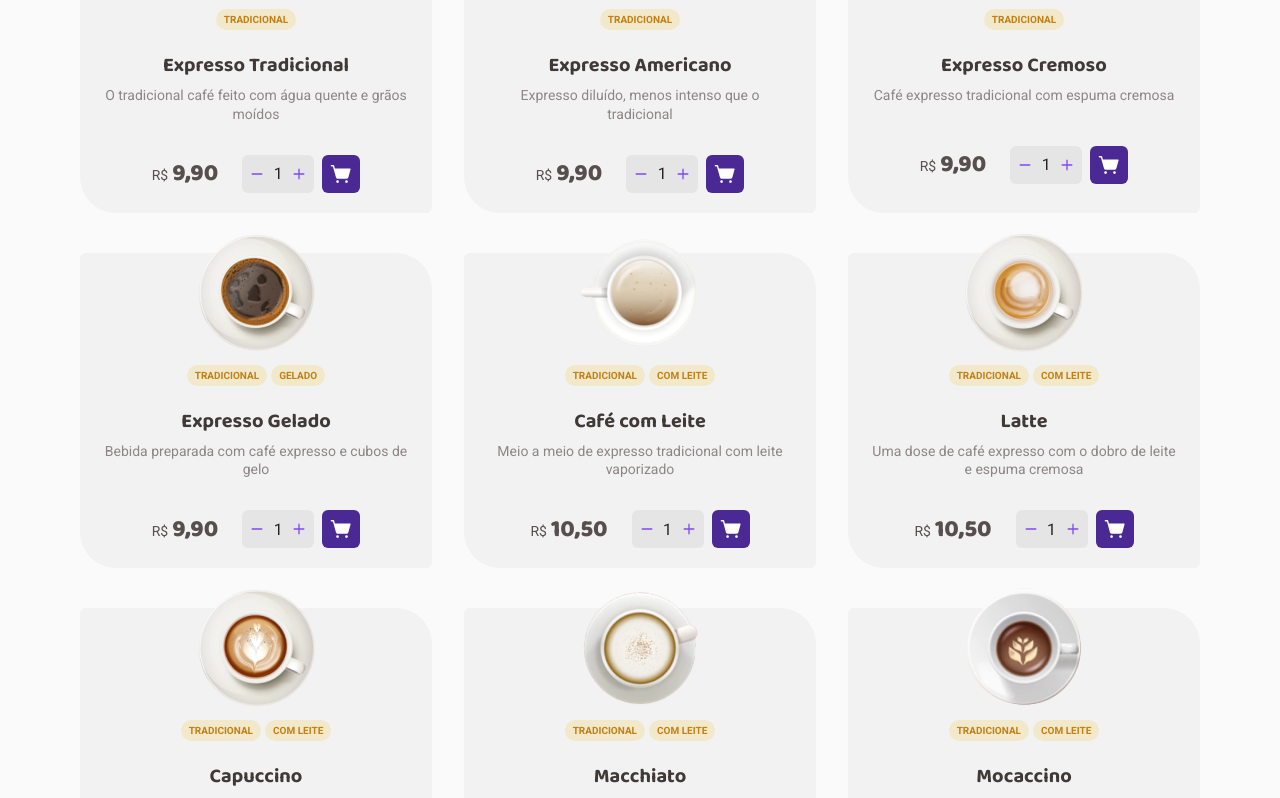
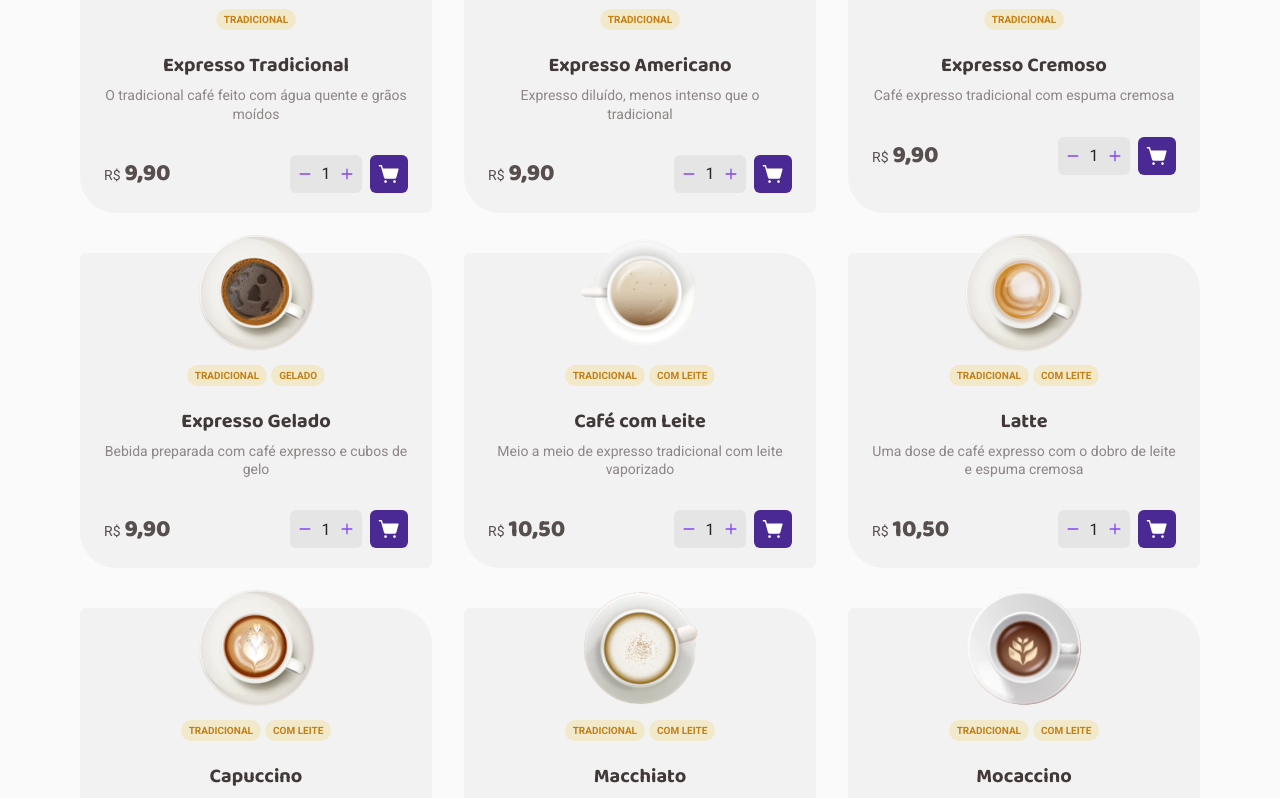
Before and after one commit to rodrigofontesdev/coffee, a React (Vite) app: page / in a window 1280 px wide. Shown: the part 880-1678 px from the top of the page. Built offline with nearby package versions, Linux system fonts and the light colour scheme.

Commit message:
refactor(input-number): apply state lifting to handle changes in quantity
Increase and decrease directly by input element has been disabled

```diff
--- a/src/components/Forms/InputNumber/index.tsx
+++ b/src/components/Forms/InputNumber/index.tsx
@@ -1,38 +1,28 @@
 import { Minus, Plus } from '@phosphor-icons/react'
-import { ChangeEvent, useState } from 'react'
 import { DecrementButton, IncrementButton, InputGroup } from './styles'
 
-export function InputNumber() {
-  const [quantity, setQuantity] = useState(1)
-  const isDecrementButtonDisabled = quantity === 1
+interface InputNumberProps {
+  quantity: number
+  disableDecrementButton: boolean
+  incrementQuantity: () => void
+  decrementQuantity: () => void
+}
 
-  function handleInputQuantity(value: number) {
-    const newQuantity = Math.max(quantity + value, 1)
-
-    setQuantity(newQuantity)
-  }
-
-  function handleInputQuantityOnChange(e: ChangeEvent<HTMLInputElement>) {
-    const newQuantity = Number(e.target.value)
-
-    if (newQuantity > 0) {
-      setQuantity(newQuantity)
-    }
-  }
-
+export function InputNumber({
+  quantity,
+  disableDecrementButton,
+  incrementQuantity,
+  decrementQuantity,
+}: InputNumberProps) {
   return (
     <InputGroup>
-      <DecrementButton
-        type="button"
-        onClick={() => handleInputQuantity(-1)}
-        disabled={isDecrementButtonDisabled}
-      >
+      <DecrementButton type="button" onClick={decrementQuantity} disabled={disableDecrementButton}>
         <Minus size={14} weight="bold" />
       </DecrementButton>
 
-      <input type="tel" pattern="[0-9]+" value={quantity} onChange={handleInputQuantityOnChange} />
+      <span>{quantity}</span>
 
-      <IncrementButton type="button" onClick={() => handleInputQuantity(1)}>
+      <IncrementButton type="button" onClick={incrementQuantity}>
         <Plus size={14} weight="bold" />
       </IncrementButton>
     </InputGroup>
--- a/src/components/Forms/InputNumber/styles.ts
+++ b/src/components/Forms/InputNumber/styles.ts
@@ -11,10 +11,8 @@ export const InputGroup = styled.div`
   padding: 0.5rem;
   border-radius: 6px;
 
-  input {
+  span {
     flex: 1;
-    min-width: 1px;
-    min-height: 22px;
     background-color: transparent;
     color: ${(props) => props.theme['gray-900']};
     font-size: 1rem;
--- a/src/components/ProductCard/index.tsx
+++ b/src/components/ProductCard/index.tsx
@@ -1,15 +1,28 @@
 import { ShoppingCartSimple } from '@phosphor-icons/react'
+import { useState } from 'react'
 import { ProductProps } from '../../utils/data/products'
 import { format } from '../../utils/functions/formatter'
 import { ButtonIcon } from '../ButtonIcon'
 import { InputNumber } from '../Forms/InputNumber'
-import { Buy, Heading, Price, ProductContainer, Quantity, Tags } from './styles'
+import { AddToCart, Buy, Heading, Price, ProductContainer, Tags } from './styles'
 
 interface ProductCardProps {
   product: ProductProps
 }
 
 export function ProductCard({ product }: ProductCardProps) {
+  const [quantity, setQuantity] = useState(1)
+
+  function handleIncrementQuantity() {
+    setQuantity((state) => state + 1)
+  }
+
+  function handleDecrementQuantity() {
+    if (quantity > 1) {
+      setQuantity((state) => state - 1)
+    }
+  }
+
   return (
     <ProductContainer>
       <img src={product.image} alt={product.title} />
@@ -30,13 +43,18 @@ export function ProductCard({ product }: ProductCardProps) {
           R$ <span>{format.price(product.price)}</span>
         </Price>
 
-        <Quantity>
-          <InputNumber />
-        </Quantity>
+        <AddToCart>
+          <InputNumber
+            quantity={quantity}
+            disableDecrementButton={quantity === 1}
+            incrementQuantity={handleIncrementQuantity}
+            decrementQuantity={handleDecrementQuantity}
+          />
 
-        <ButtonIcon>
-          <ShoppingCartSimple size={22} weight="fill" />
-        </ButtonIcon>
+          <ButtonIcon>
+            <ShoppingCartSimple size={22} weight="fill" />
+          </ButtonIcon>
+        </AddToCart>
       </Buy>
     </ProductContainer>
   )
--- a/src/components/ProductCard/styles.ts
+++ b/src/components/ProductCard/styles.ts
@@ -59,11 +59,11 @@ export const Heading = styled.header`
 `
 
 export const Buy = styled.div`
+  width: 100%;
   display: flex;
+  justify-content: space-between;
   align-items: center;
   flex-wrap: nowrap;
-  flex: 1;
-  column-gap: 0.5rem;
 `
 
 export const Price = styled.span`
@@ -79,10 +79,15 @@ export const Price = styled.span`
     font-weight: 800;
     line-height: 1.3;
     padding-left: 0.25rem;
-    padding-right: 1rem;
   }
 `
 
-export const Quantity = styled.div`
-  max-width: 4.5rem;
+export const AddToCart = styled.div`
+  display: flex;
+  column-gap: 0.5rem;
+
+  > div {
+    width: 4.5rem;
+    max-width: 100%;
+  }
 `
```
